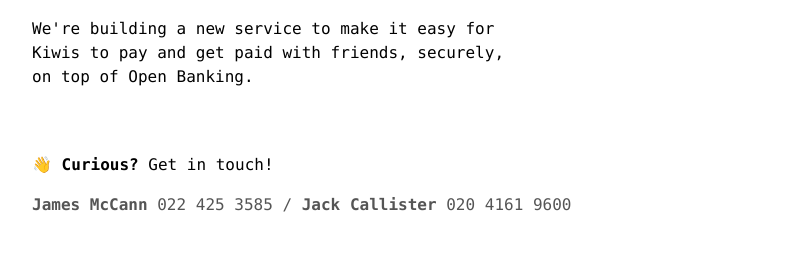
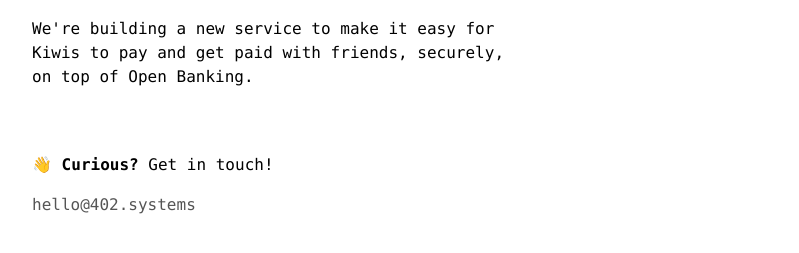
Before and after one commit to 402-systems/402.systems, a plain HTML site: page index.html in a window 1280 px wide. Shown: the part 345-598 px from the top of the page, without its empty margins (32-831 px from the left). Drawn offline with nearby package versions, Linux system fonts and the light colour scheme.

Commit message:
Replace numbers with hello@ email

```diff
--- a/index.html
+++ b/index.html
@@ -22,8 +22,8 @@
           <p>
             👋 <strong>Curious?</strong> Get in touch!
           </p>
-          <p class="mid-gray">
-            <strong>James McCann</strong> 022 425 3585 / <strong>Jack Callister</strong> 020 4161 9600
+          <p>
+            <a class="link mid-gray" href="mailto:hello@402.systems">hello@402.systems</a>
           <p>
         </div>
       </div>
```
